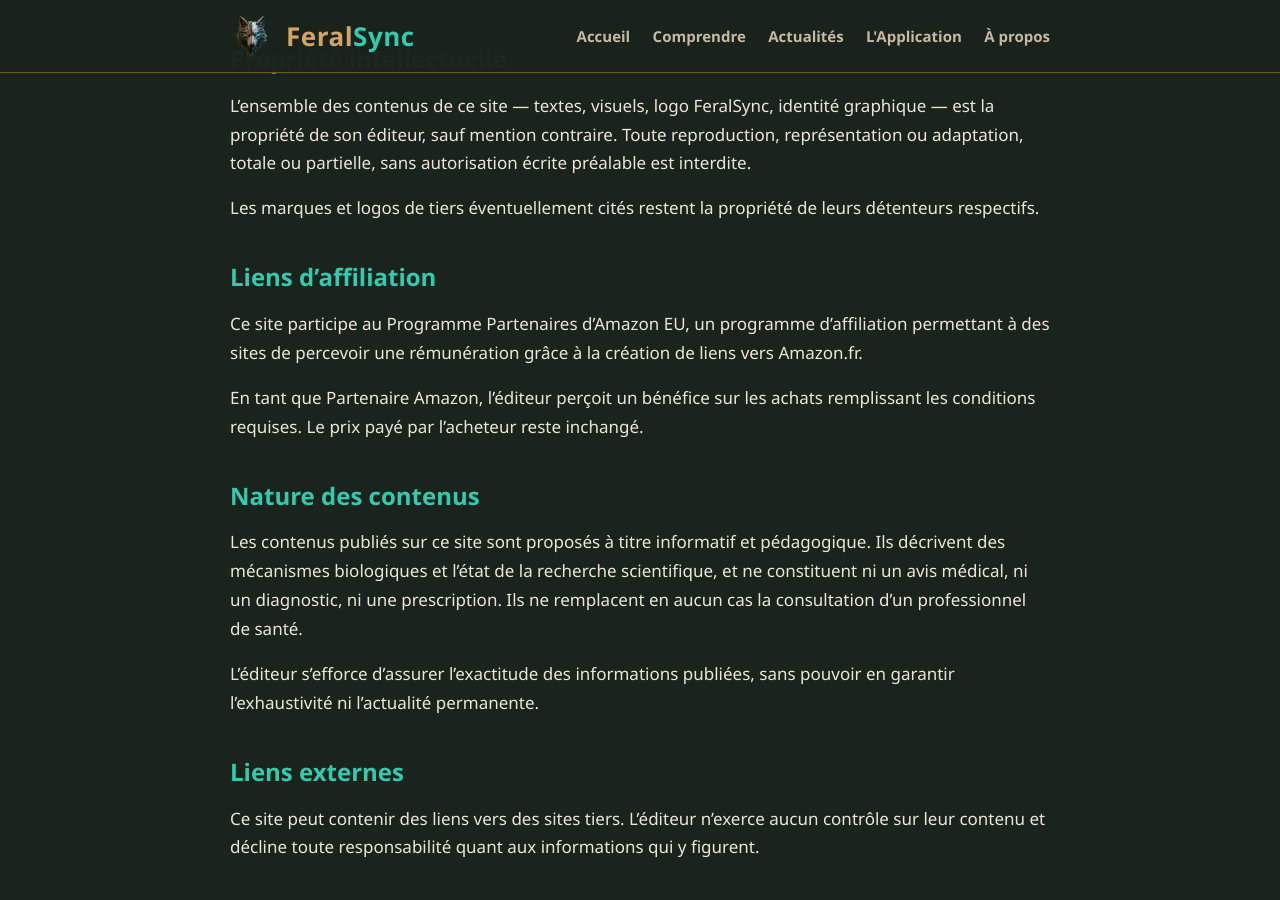
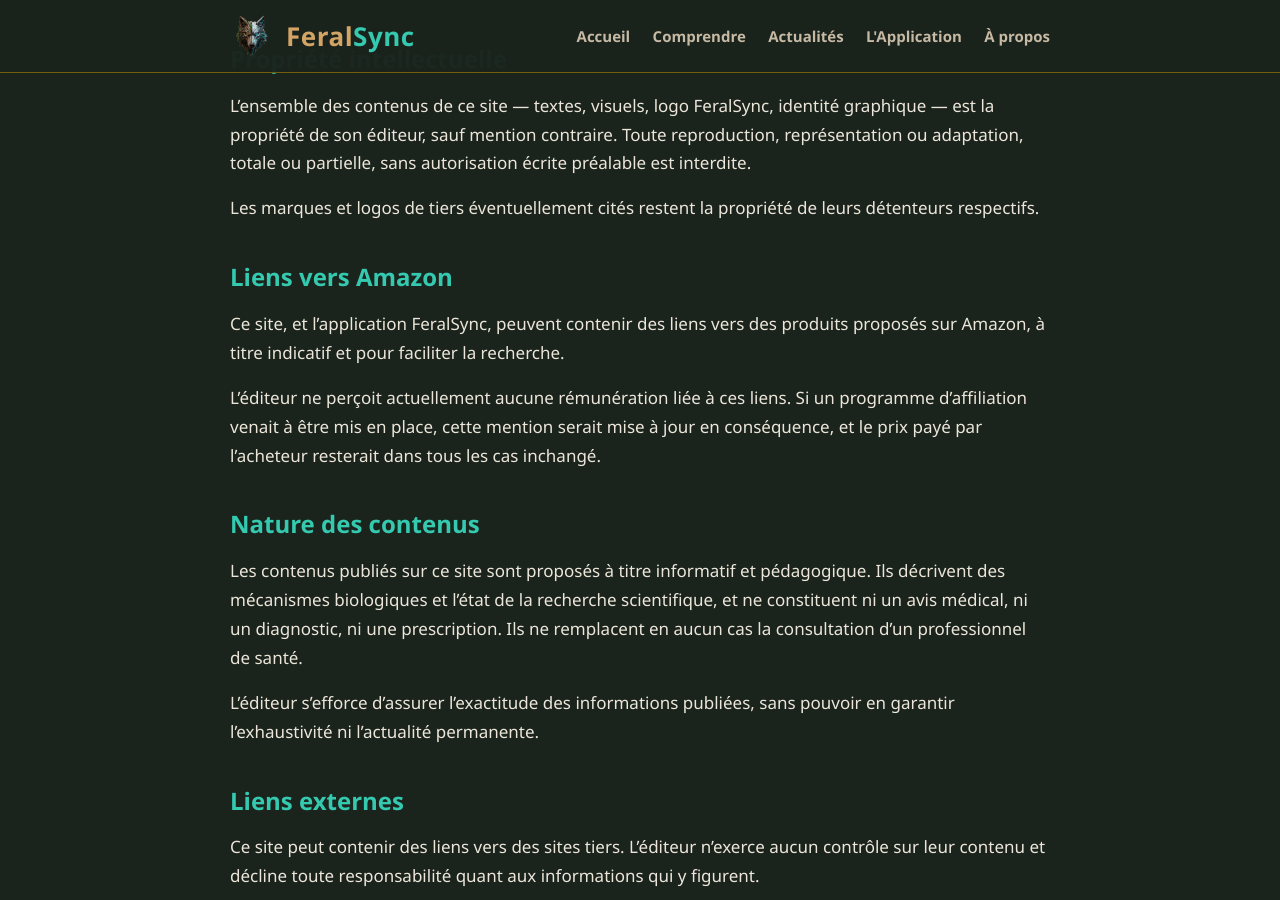
Before and after one commit to odul12700-boop/feralsync-site, a Jekyll site: the page built from mentions-legales.md, in a window 1280 px wide and 900 px high, scrolled down 737 px. Built offline with Jekyll 4.4.1, drawn with Linux system fonts in a browser that asks for light colours.

Commit message:
Add files via upload

```diff
--- a/mentions-legales.md
+++ b/mentions-legales.md
@@ -1,7 +1,7 @@
 ---
 layout: default
 title: Mentions légales
-description: "Mentions légales du site feralsync.com — éditeur, hébergeur, propriété intellectuelle et affiliation."
+description: "Mentions légales du site feralsync.com — éditeur, hébergeur, propriété intellectuelle et liens externes."
 permalink: /mentions-legales/
 ---
 
@@ -50,14 +50,14 @@ autorisation écrite préalable est interdite.
 Les marques et logos de tiers éventuellement cités restent la propriété de
 leurs détenteurs respectifs.
 
-## Liens d'affiliation
+## Liens vers Amazon
 
-Ce site participe au Programme Partenaires d'Amazon EU, un programme
-d'affiliation permettant à des sites de percevoir une rémunération grâce à la
-création de liens vers Amazon.fr.
+Ce site, et l'application FeralSync, peuvent contenir des liens vers des
+produits proposés sur Amazon, à titre indicatif et pour faciliter la recherche.
 
-En tant que Partenaire Amazon, l'éditeur perçoit un bénéfice sur les achats
-remplissant les conditions requises. Le prix payé par l'acheteur reste
+L'éditeur ne perçoit actuellement aucune rémunération liée à ces liens. Si un
+programme d'affiliation venait à être mis en place, cette mention serait mise à
+jour en conséquence, et le prix payé par l'acheteur resterait dans tous les cas
 inchangé.
 
 ## Nature des contenus
```
